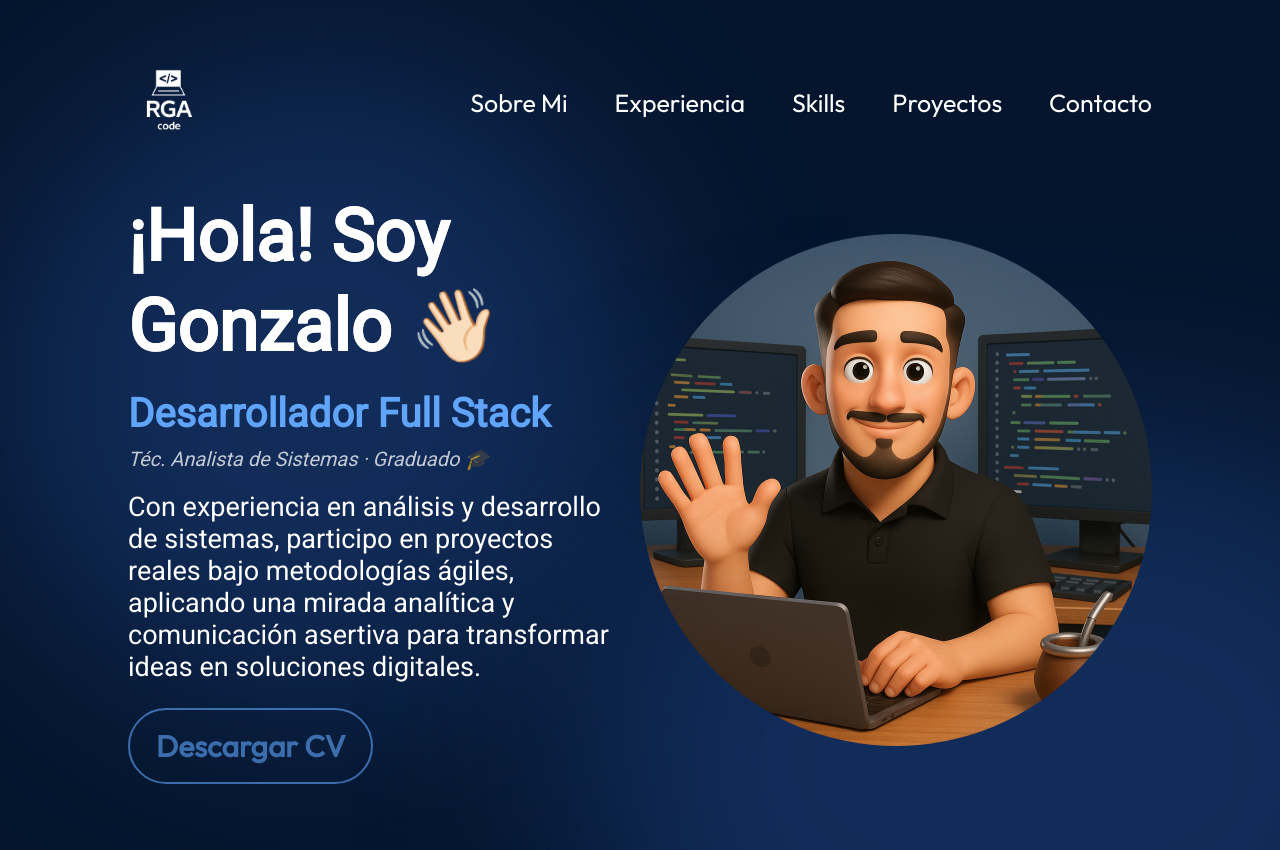
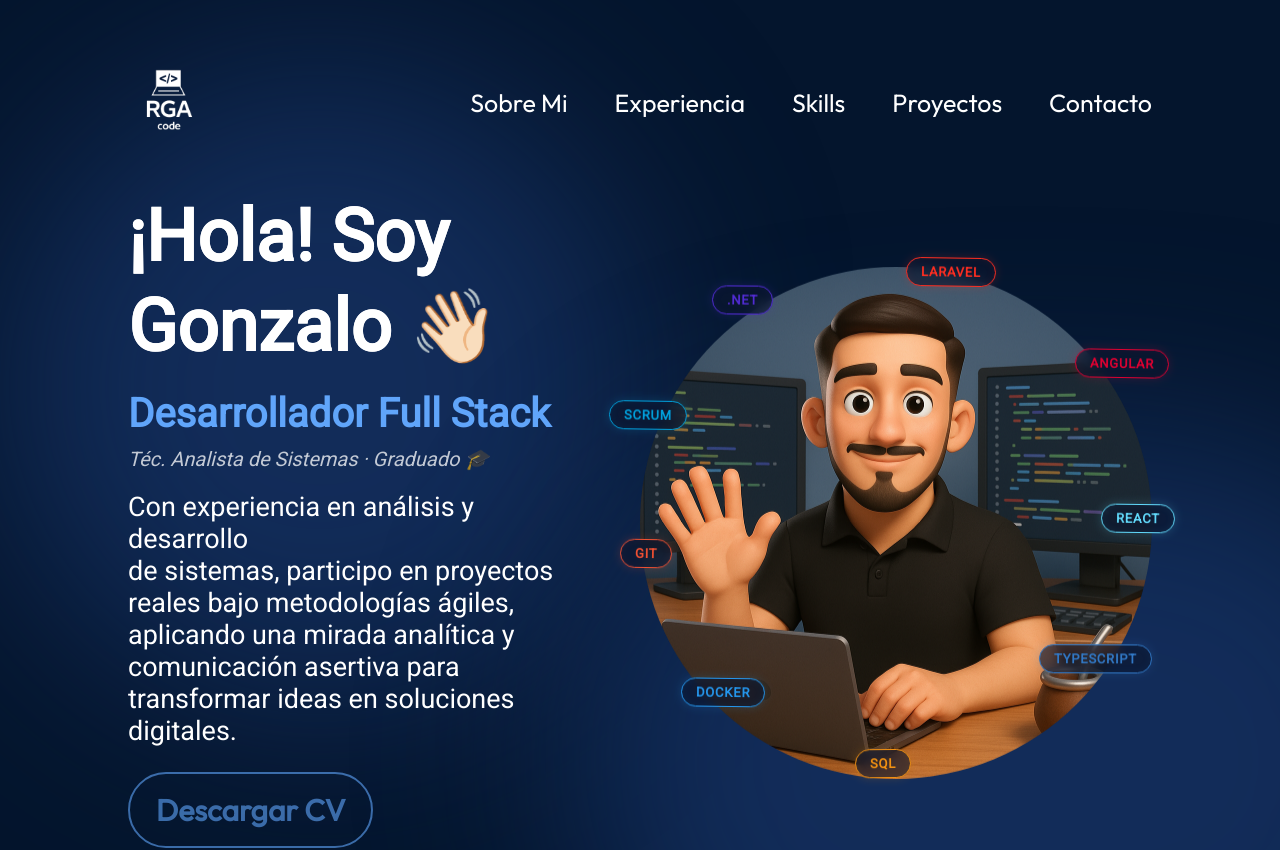
Before and after one commit to GonzaloRios10/riosGonzalo-Portafolio, a React (Vite) app: page / in a window 1280 px wide. Shown: the top 850 px of the page. Built offline with nearby package versions, Linux system fonts and the light colour scheme.

Commit message:
[FEAT]: Agregar badges de tecnologías flotantes en Hero y actualizar Skills y CV

```diff
--- a/src/components/Hero/Hero.module.css
+++ b/src/components/Hero/Hero.module.css
@@ -75,7 +75,7 @@
   font-family: var(--font-roboto);
   text-align: left;
   margin-bottom: 25px;
-  width: 100%;
+  width: 95%;
 }
 
 .buttonGroup {
@@ -114,35 +114,63 @@
   box-shadow: 0 0 4px 0 rgba(0, 0, 0, 0.25);
 }
 
-.heroImg {
+/* ── Hero Image Wrapper ── */
+.heroImgWrapper {
+  position: relative;
   width: 50%;
   z-index: 1;
+  margin-left: 1rem;
+  flex-shrink: 0;
+}
+
+.heroImg {
+  width: 100%;
   border-radius: 50%;
   object-fit: cover;
   animation-name: floating;
   animation-duration: 3s;
   animation-iteration-count: infinite;
   animation-timing-function: ease-in-out;
-  margin-left: 1rem;
+  display: block;
 }
 
 @keyframes floating {
-  0% {
-    transform: translate(0, 0px);
-  }
-  50% {
-    transform: translate(0, 10px);
-  }
-  100% {
-    transform: translate(0, -0px);
-  }
+  0%   { transform: translate(0, 0px); }
+  50%  { transform: translate(0, 10px); }
+  100% { transform: translate(0, 0px); }
 }
 
+/* ── Tech Badges ── */
+.techBadge {
+  position: absolute;
+  font-family: var(--font-roboto);
+  font-size: 13px;
+  font-weight: 700;
+  letter-spacing: 0.06em;
+  text-transform: uppercase;
+  padding: 6px 14px;
+  border-radius: 100px;
+  border: 1.5px solid;
+  background: rgba(10, 20, 45, 0.65);
+  backdrop-filter: blur(6px);
+  -webkit-backdrop-filter: blur(6px);
+  white-space: nowrap;
+  pointer-events: none;
+  animation: badgeFloat 3.8s ease-in-out infinite;
+  z-index: 2;
+}
+
+@keyframes badgeFloat {
+  0%   { transform: translateY(0px) rotate(-1deg); }
+  50%  { transform: translateY(-8px) rotate(1deg); }
+  100% { transform: translateY(0px) rotate(-1deg); }
+}
+
+/* ── Blur decorations ── */
 .topBlur {
   position: absolute;
   width: 50vw;
   height: 50vw;
-  min-width: 350px;
   min-width: 350px;
   top: -128px;
   left: -10vw;
@@ -156,7 +184,6 @@
   position: absolute;
   width: 70vw;
   height: 50vw;
-  min-width: 350px;
   min-width: 250px;
   top: 246px;
   right: -25vw;
@@ -166,6 +193,7 @@
   z-index: 0;
 }
 
+/* ── Responsive ── */
 @media screen and (max-width: 830px) {
   .container {
     flex-direction: column-reverse;
@@ -191,10 +219,15 @@
     text-align: center;
   }
 
-  .heroImg {
+  .heroImgWrapper {
     width: 90%;
     margin-top: 1rem;
     margin-bottom: 2rem;
     margin-left: 0;
   }
+
+  .techBadge {
+    font-size: 11px;
+    padding: 5px 11px;
+  }
 }
--- a/src/components/Hero/Hero.tsx
+++ b/src/components/Hero/Hero.tsx
@@ -1,5 +1,17 @@
 import styles from "./Hero.module.css";
 import { getImageUrl } from "../../utils";
+
+const techBadges = [
+  { name: ".NET",       color: "#512BD4", delay: "0s",    top: "5%",  left: "14%"},
+  { name: "Laravel",    color: "#FF2D20", delay: "0.4s",  top: "0%",  left: "52%" },
+  { name: "Angular",    color: "#DD0031", delay: "0.8s",  top: "18%", left: "85%" },
+  { name: "React",      color: "#61DAFB", delay: "1.2s",  top: "48%", left: "90%" },
+  { name: "TypeScript", color: "#3178C6", delay: "1.6s",  top: "75%", left: "78%" },
+  { name: "SQL",        color: "#F29111", delay: "2s",    top: "95%", left: "42%" },
+  { name: "Docker",     color: "#2496ED", delay: "0.3s",  top: "82%", left: "8%"  },
+  { name: "Git",        color: "#F05032", delay: "0.7s",  top: "55%", left: "-4%" },
+  { name: "Scrum",      color: "#009FDA", delay: "1.1s",  top: "28%", left: "-6%" },
+];
 
 export const Hero = () => {
   return (
@@ -17,12 +29,6 @@ export const Hero = () => {
         </p>
 
         <div className={styles.buttonGroup}>
-          {/* <a
-            href="mailto:gonzalo.agusrios@gmail.com"
-            className={styles.contactBtn}
-          >
-            Contáctame
-          </a> */}
           <a
             href={`${import.meta.env.BASE_URL}files/Curriculum_Vitae_2025_Rios_Gonzalo_Agustin.pdf`}
             download
@@ -35,11 +41,29 @@ export const Hero = () => {
         </div>
       </div>
 
-      <img
-        src={getImageUrl("hero/heroImage3.png")}
-        alt="Perfil"
-        className={styles.heroImg}
-      />
+      <div className={styles.heroImgWrapper}>
+        <img
+          src={getImageUrl("hero/heroImage3.png")}
+          alt="Perfil"
+          className={styles.heroImg}
+        />
+        {techBadges.map((badge) => (
+          <span
+            key={badge.name}
+            className={styles.techBadge}
+            style={{
+              color: badge.color,
+              borderColor: badge.color,
+              top: badge.top,
+              left: badge.left,
+              animationDelay: badge.delay,
+              boxShadow: `0 0 10px ${badge.color}33, inset 0 0 10px ${badge.color}11`,
+            }}
+          >
+            {badge.name}
+          </span>
+        ))}
+      </div>
 
       <div className={styles.topBlur} />
       <div className={styles.bottomBlur} />
--- a/src/components/Skills/Skills.tsx
+++ b/src/components/Skills/Skills.tsx
@@ -19,9 +19,7 @@ export const Skills = () => {
           </div>
           <h3>Frontend 🎨</h3>
           <ul>
-            <li>HTML</li>
-            <li>CSS</li>
-            <li>JavaScript / TypeScript</li>
+            <li>TypeScript</li>
             <li>Angular</li>
             <li>React</li>
             <li>Bootstrap</li>
@@ -37,11 +35,8 @@ export const Skills = () => {
           </div>
           <h3>Backend ⚙️</h3>
           <ul>
-            <li>PHP / Laravel</li>
-            <li>C# / ASP.NET Core</li>
-            <li>C++</li>
-            <li>Java / Spring Boot</li>
-            <li>Python</li>
+            <li>.NET</li>
+            <li>Laravel</li>
             <li>Node.js</li>
           </ul>
         </div>
@@ -55,9 +50,9 @@ export const Skills = () => {
           </div>
           <h3>Bases de datos 🗄️</h3>
           <ul>
-            <li>SQL</li>
             <li>MySQL</li>
             <li>PostgreSQL</li>
+            <li>SQL Server</li>
           </ul>
         </div>
 
@@ -70,10 +65,11 @@ export const Skills = () => {
           </div>
           <h3>Herramientas 🧰</h3>
           <ul>
-            <li>Jira</li>
             <li>Git & GitHub</li>
+            <li>Docker</li>
             <li>Figma</li>
             <li>Postman</li>
+            <li>Jira</li>
             <li>Looker Studio</li>
           </ul>
         </div>
--- a/src/data/projects.json
+++ b/src/data/projects.json
@@ -26,12 +26,5 @@
     "description": "Sitio web personal para compartir quién soy, mi experiencia y el recorrido que he hecho en el mundo IT hasta la fecha.",
     "skills": ["HTML", "CSS", "TypeScript", "React"],
     "source": "https://github.com/GonzaloRios10/riosGonzalo-Portafolio.git"
-  },
-  {
-    "title": "Academia de Baile - Landing Page",
-    "imageSrc": "/assets/projects/Academia.jpg",
-    "description": "Página web para una academia de baile, diseñada para mostrar las clases disponibles, instructores y brindar información general sobre el lugar.",
-    "skills": ["En desarrollo..."],
-    "source": ""
   }
 ]
```
Also changed, not shown: 2 other files (tests, documents, lock files or other folders).
